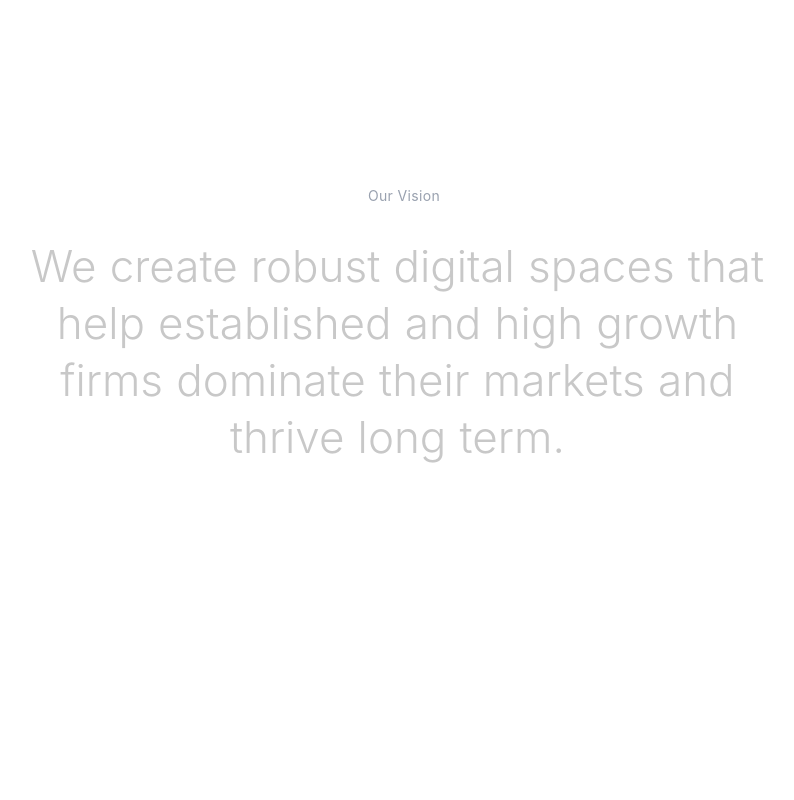
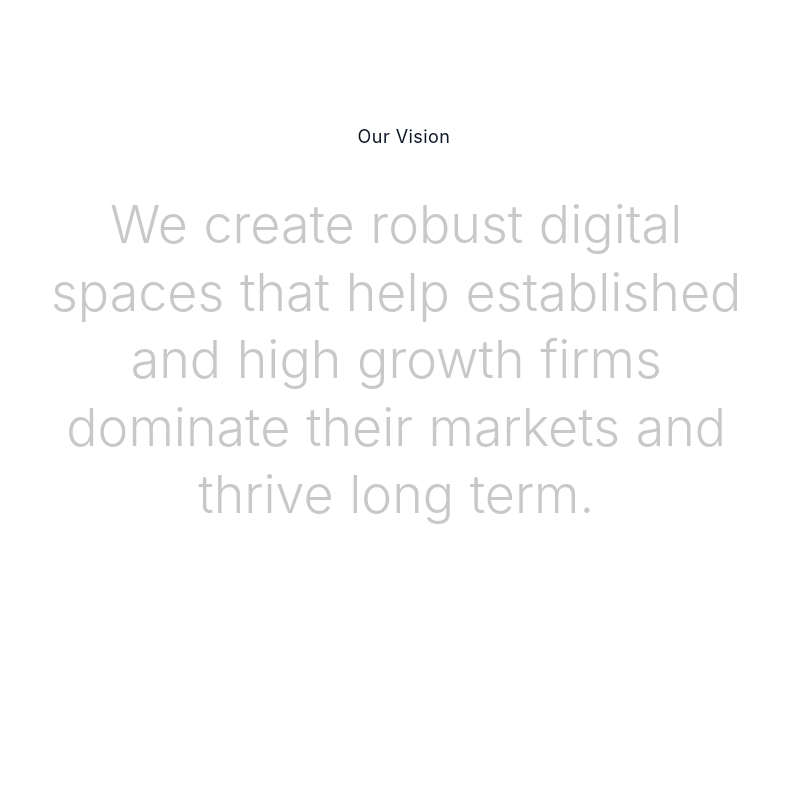
Before and after one commit to Akshay-m77/fobex, a React (Vite) app: page / in a window 1280 px wide. Shown: the part 2620-3420 px from the top of the page, without its empty margins (236-1030 px from the left). Built offline with nearby package versions, Linux system fonts and the light colour scheme; a web font is replaced by a local one.

Commit message:
our mision font fix

```diff
--- a/src/components/Vision.tsx
+++ b/src/components/Vision.tsx
@@ -75,7 +75,7 @@ function ScrollRevealSection({
             }
 
             // Word becomes bold as it lights up
-            wordEl.style.fontWeight = reveal > 0.4 ? '700' : '300';
+            wordEl.style.fontWeight = reveal > 0.4 ? '400' : '300';
         });
     }, [allWords.length, dark]);
 
@@ -94,14 +94,14 @@ function ScrollRevealSection({
                 <div className="max-w-[800px] mx-auto px-6 text-center">
                     {/* Label */}
                     <p
-                        className={`text-sm tracking-wide mb-8 font-normal ${dark ? 'text-gray-500' : 'text-gray-400'
+                        className={`text-lg max-md:text-base tracking-wide mb-10 font-normal ${dark ? 'text-white/80' : 'text-gray-900'
                             }`}
                     >
                         {label}
                     </p>
 
                     {/* Main statement with word-by-word scroll reveal */}
-                    <h2 className="text-[2.75rem] max-md:text-[1.75rem] leading-[1.3] cursor-default transition-all">
+                    <h2 className="text-[3.25rem] max-md:text-[2rem] leading-[1.3] cursor-default transition-all">
                         {allWords.map((word, i) => (
                             <span
                                 key={i}
```
